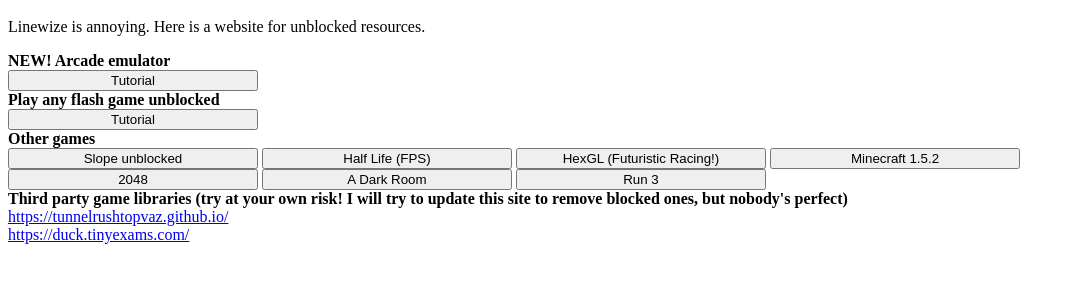
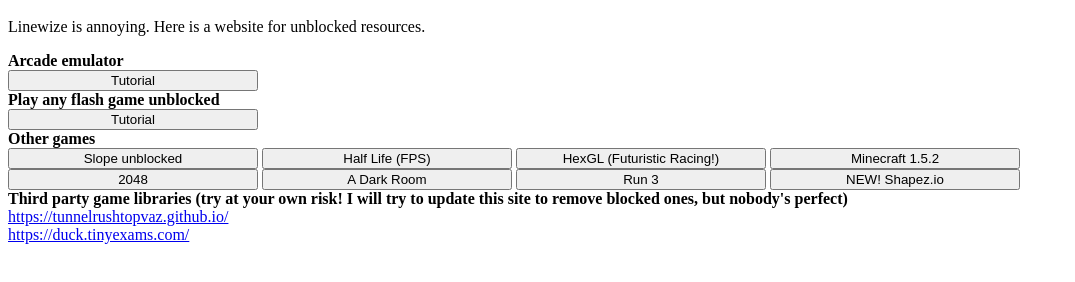
Before and after one commit to m3tr0m0l4/m3tr0m0l4.github.io, a plain HTML site: page index.html in a window 1280 px wide. Shown: the part 48-330 px from the top of the page, without its empty margins (0-1075 px from the left). Drawn offline with Linux system fonts and the light colour scheme.

Commit message:
add shapez

```diff
--- a/index.html
+++ b/index.html
@@ -4,7 +4,7 @@
 </head>
 <h1>unblocked library</h1>
 <p>Linewize is annoying. Here is a website for unblocked resources.</p>
-<b>NEW! Arcade emulator<br></b>
+<b>Arcade emulator<br></b>
 <button
   onclick="window.open('/arcade-loading-page/', '_blank')"
   style="width: 250px; white-space: nowrap;">
@@ -52,6 +52,11 @@
   style="width: 250px; white-space: nowrap;">
   Run 3
 </button>
+<button
+  onclick="window.open('/shapezio-master/', '_blank')"
+  style="width: 250px; white-space: nowrap;">
+  NEW! Shapez.io
+</button>
 <b><br>Third party game libraries (try at your own risk! I will try to update this site to remove blocked ones, but nobody's perfect)<br></b>
 <a href="https://tunnelrushtopvaz.github.io/">https://tunnelrushtopvaz.github.io/<br></a>
 <a href="https://duck.tinyexams.com/">https://duck.tinyexams.com/<br></a>
```
